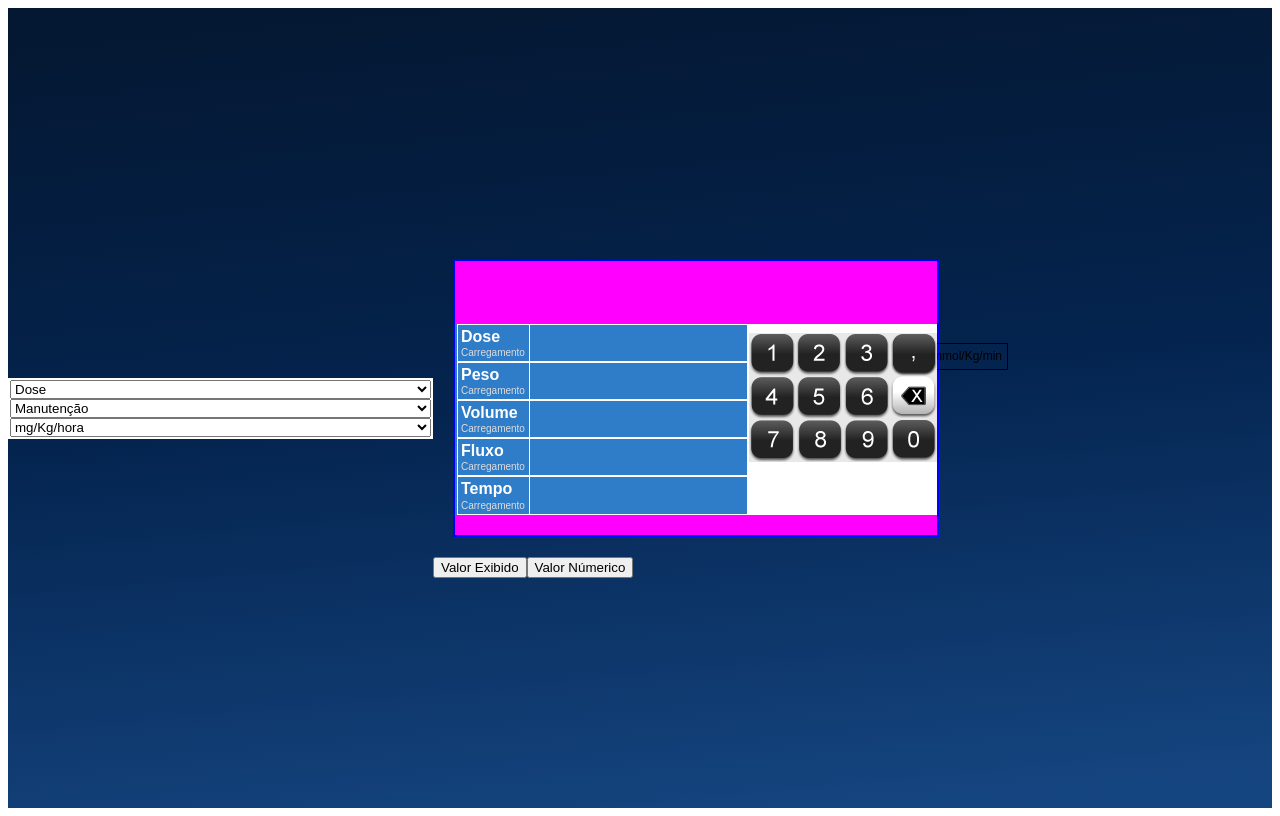
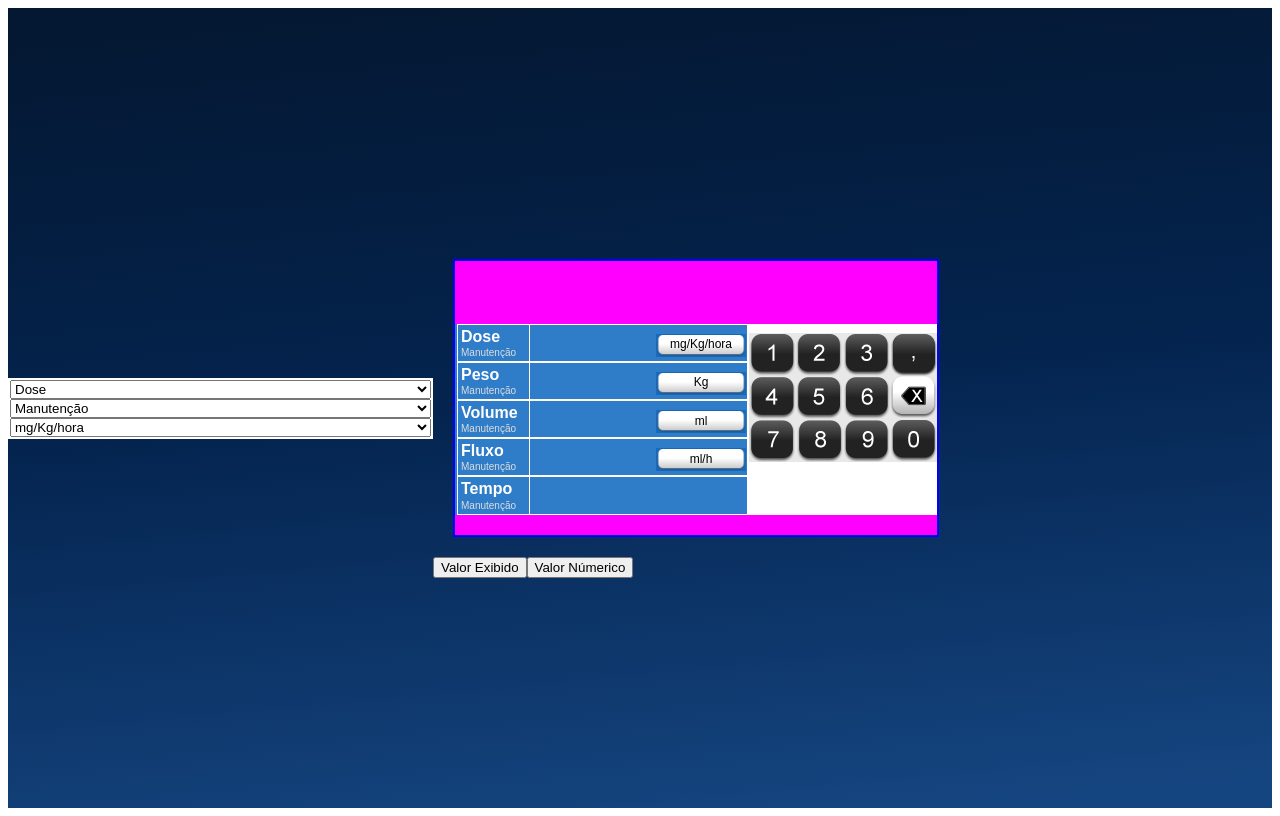
Before and after one commit to dcsalengue/Teclado_Touch_V2, a React (Vite) app: page / in a window 1280 px wide. Built offline with nearby package versions, Linux system fonts and the light colour scheme.

Commit message:
Incluidos itens de programação e botão de unidades. O item de programação é composto pelo label, pelo display umérico e pelo botão de unidade.

```diff
--- a/src/App.jsx
+++ b/src/App.jsx
@@ -7,8 +7,213 @@ import tipoInfusao from "./componentes/tipoInfusao.json"
 import unidades from "./componentes/unidades.json"
 
 import Teclado from "./componentes/Teclado"
+
 import DisplayNumerico from "./componentes/DisplayNumerico";
 import ListaSelecionar from "./componentes/ListaSelecionar"
+import ItemProgramacao from "./componentes/ItemProgramacao"
+
+
+
+function getRandomIntInclusive(min, max) {
+  min = Math.ceil(min);
+  max = Math.floor(max);
+  return Math.floor(Math.random() * (max - min + 1) + min); //O máximo é inclusivo e o mínimo é inclusivo
+}
+
+function App() {
+  //const [teclaPressionada, setTeclaPressionada] = useState(null);
+  const [teclaPressionada, setTeclaPressionada] = useState({ digito: null, contador: 0 });
+
+  const [valorExibidoDose, setValorExibidoDose] = useState('');
+  const [valorNumericoDose, setValorNumericoDose] = useState(0);
+
+  const [valorExibidoPeso, setValorExibidoPeso] = useState('');
+  const [valorNumericoPeso, setValorNumericoPeso] = useState(0);
+
+  const [valorExibidoVolume, setValorExibidoVolume] = useState('');
+  const [valorNumericoVolume, setValorNumericoVolume] = useState(0);
+
+  const [valorExibidoFluxo, setValorExibidoFluxo] = useState('');
+  const [valorNumericoFluxo, setValorNumericoFluxo] = useState(0);
+
+  const [valorExibidoTempo, setValorExibidoTempo] = useState('');
+  const [valorNumericoTempo, setValorNumericoTempo] = useState(0);
+
+  const handleTeclaPressionada = (novoDigito) => {
+    setTeclaPressionada(prevState => ({
+      digito: novoDigito,
+      contador: prevState.contador + 1
+    }));
+  };
+
+  // useEffect(() => {
+  //   console.log("E aí, isso aqui roda sempre que o componente renderizar!");
+  // });
+  const [modoInfusaoSelecionado, setModoInfusaoSelecionado] = useState('dose');
+  const [tipoInfusaoSelecionado, setTipoInfusaoSelecionado] = useState('manutencao');
+  const [unidadeSelecionada, setUnidadeSelecionada] = useState('mg_kg_hora');
+
+  // useEffect(() => {
+  //   //if(modoInfusaoSelecionado)
+  //   console.log(`${modoInfusaoSelecionado}`);
+  // }, [modoInfusaoSelecionado]);
+
+  return (
+    <FundoGradiente>
+      <EspacoEsquerda>
+        <ListaSelecionar nome={"modoInfusao"} value={modoInfusaoSelecionado} itens={modoInfusao} setSelecionado={setModoInfusaoSelecionado} />
+        <ListaSelecionar nome={"tipoInfusao"} value={tipoInfusaoSelecionado} itens={tipoInfusao} setSelecionado={setTipoInfusaoSelecionado} naoExibe={modoInfusaoSelecionado === "volumetrico"} />
+        <ListaSelecionar nome={"unidades"} value={unidadeSelecionada} itens={unidades} setSelecionado={setUnidadeSelecionada} naoExibe={modoInfusaoSelecionado === "volumetrico"} />
+      </EspacoEsquerda>
+
+      <EspacoCentro>
+        <ContainerDisplay>
+          <BarraDeStatus />
+          <Main>
+            {/* */}
+            <ItemProgramacao
+              selecionado
+              cursor
+              parametroProgramacao={"Dose"}
+              tipoInfusao={tipoInfusao.filter(tipoInfusao => tipoInfusao.value === tipoInfusaoSelecionado).map(tipoInfusao => tipoInfusao.nome)}
+              valorNumerico={valorNumericoDose}  // dose
+              valorExibido={valorExibidoDose}    // dose
+              setValorExibido={setValorExibidoDose}
+              teclaPressionada={teclaPressionada}
+              maxDigitosInteiros={5}
+              maxDigitosDecimais={3}
+              unidade={unidades.filter(unidade => unidade.value === unidadeSelecionada).map(unidade => unidade.nome)}
+            />
+            {/* */}
+            <ItemProgramacao
+              parametroProgramacao={"Peso"}
+              tipoInfusao={tipoInfusao.filter(tipoInfusao => tipoInfusao.value === tipoInfusaoSelecionado).map(tipoInfusao => tipoInfusao.nome)}
+              valorNumerico={valorNumericoPeso}
+              valorExibido={valorExibidoPeso}
+              setValorExibido={setValorExibidoPeso}
+              teclaPressionada={teclaPressionada}
+              maxDigitosInteiros={3}
+              maxDigitosDecimais={1}
+              unidade={"Kg"}
+            />
+            {/**/}
+            {/* */}
+            <ItemProgramacao
+              parametroProgramacao={"Volume"}
+              tipoInfusao={tipoInfusao.filter(tipoInfusao => tipoInfusao.value === tipoInfusaoSelecionado).map(tipoInfusao => tipoInfusao.nome)}
+              valorNumerico={valorNumericoVolume}
+              valorExibido={valorExibidoVolume}
+              setValorExibido={setValorExibidoVolume}
+              teclaPressionada={teclaPressionada}
+              maxDigitosInteiros={4}
+              maxDigitosDecimais={2}
+              unidade={"ml"}
+            />
+            {/* */}
+            {/* */}
+            <ItemProgramacao
+              parametroProgramacao={"Fluxo"}
+              tipoInfusao={tipoInfusao.filter(tipoInfusao => tipoInfusao.value === tipoInfusaoSelecionado).map(tipoInfusao => tipoInfusao.nome)}
+              valorNumerico={valorNumericoFluxo}
+              valorExibido={valorExibidoFluxo}
+              setValorExibido={setValorExibidoFluxo}
+              teclaPressionada={teclaPressionada}
+              maxDigitosInteiros={4}
+              maxDigitosDecimais={2}
+              unidade={"ml/h"}
+            />
+            {/* */}
+            {/* */}
+            <ItemProgramacao
+              parametroProgramacao={"Tempo"}
+              tipoInfusao={tipoInfusao.filter(tipoInfusao => tipoInfusao.value === tipoInfusaoSelecionado).map(tipoInfusao => tipoInfusao.nome)}
+              valorNumerico={valorNumericoTempo}
+              valorExibido={valorExibidoTempo}
+              setValorExibido={setValorExibidoTempo}
+              teclaPressionada={teclaPressionada}
+              maxDigitosInteiros={3}
+              maxDigitosDecimais={0}
+              unidade={null}
+            />
+            {/* *}
+
+
+            {/* *}
+            <AbaProgramar>
+              <LabelParametroProgramacao tipoInfusao={tipoInfusaoSelecionado} parametroProgramacao={"Dose"}>
+                Dose
+                <span>
+                  Carregamento
+                </span>
+              </LabelParametroProgramacao>
+              <div style={{display: "flex", flexDirection: "row", }}>
+              <DisplayNumerico
+                style={styleDisplayNumerico}
+                valorNumerico={valorNumerico}
+                valorExibido={valorExibido}
+                setValorExibido={setValorExibido}
+                teclaPressionada={teclaPressionada}
+                maxDigitosInteiros={5}
+                maxDigitosDecimais={3}
+              />
+              <div style={divUnidade}>
+                mmol/Kg/min
+              </div>
+              </div>
+            </AbaProgramar>
+            <AbaProgramar>
+              <LabelParametroProgramacao>
+              Peso
+              <span>
+                Carregamento
+              </span>
+            </LabelParametroProgramacao>
+            </AbaProgramar>
+            <AbaProgramar>
+              <LabelParametroProgramacao>
+              Volume
+              <span>
+                Carregamento
+              </span>
+            </LabelParametroProgramacao>
+            </AbaProgramar>
+            <AbaProgramar>
+              <LabelParametroProgramacao>
+              Fluxo
+              <span>
+                Carregamento
+              </span>
+            </LabelParametroProgramacao>
+            </AbaProgramar>
+
+            <AbaProgramar>
+              <LabelParametroProgramacao>
+              Tempo
+              <span>
+                Carregamento
+              </span>
+            </LabelParametroProgramacao>
+            </AbaProgramar>
+            {/**/}
+          </Main>
+          <Teclado style={tecladoStyle} onTeclaPressionada={handleTeclaPressionada} />
+          <CaminhoDePao />
+        </ContainerDisplay>
+        <button onClick={() => { setValorExibidoVolume(getRandomIntInclusive(10000, 99999)) }}>Valor Exibido</button>
+        <button onClick={() => { setValorNumericoPeso(Math.random() * 25358) }}>Valor Númerico</button>
+
+      </EspacoCentro>
+      <EspacoDireita></EspacoDireita>
+
+
+    </FundoGradiente>
+  )
+}
+
+export default App
+//<DivTeste> {teclaPressionada} </DivTeste>
+
+
 
 
 const ContainerDisplay = styled.div`
@@ -72,21 +277,6 @@ padding-left: 2px;
   font-size: 28px;
   box-sizing: border-box;
 `
-
-const AbaProgramar = styled.div`
-display: flex;
-  border: 1px solid white;
-  flex-grow: 1; /* Faz com que a AbaProgramar ocupe todo o espaço disponível */
-  width: 100%; /* Ocupa todo o espaço disponível horizontalmente */
-  height: 100%; /* Ocupa todo o espaço disponível verticalmente */
-  display: flex;
-  align-items: center;
-  justify-content: left;
-
-  color: black;
-  box-sizing: border-box;
-`
-
 const EspacoEsquerda = styled.section`
   padding: 2px;
   flex-grow: 1;
@@ -109,6 +299,19 @@ const EspacoDireita = styled.section`
   justify-content:center;
   background-color: white;
 
+`
+
+const AbaProgramar = styled.div`
+  display: flex;
+  border: 1px solid white;
+  flex-grow: 1; /* Faz com que a AbaProgramar ocupe todo o espaço disponível */
+  width: 100%; /* Ocupa todo o espaço disponível horizontalmente */
+  height: 100%; /* Ocupa todo o espaço disponível verticalmente */
+  align-items: center;
+  justify-content: left;
+
+  color: black;
+  box-sizing: border-box;
 `
 
 const LabelParametroProgramacao = styled.div`
@@ -152,129 +355,12 @@ const divUnidade = {
   justifyContent: "center",
   width: "80px",
   height: "25px",
-  margin_right:"0px",
+  margin_right: "0px",
   right: "272px",
   backcground: "red",
-  backcgroundColor:"red",
+  backcgroundColor: "red",
   border: '1px solid black',
   fontSize: "12px",
 
   fontFamily: "Ubunto, sans-serif"
 }
-
-function getRandomIntInclusive(min, max) {
-  min = Math.ceil(min);
-  max = Math.floor(max);
-  return Math.floor(Math.random() * (max - min + 1) + min); //O máximo é inclusivo e o mínimo é inclusivo
-}
-
-function App() {
-  //const [teclaPressionada, setTeclaPressionada] = useState(null);
-  const [teclaPressionada, setTeclaPressionada] = useState({ digito: null, contador: 0 });
-
-  const [valorExibido, setValorExibido] = useState('');
-  const [valorNumerico, setValorNumerico] = useState(0);
-
-  const handleTeclaPressionada = (novoDigito) => {
-    setTeclaPressionada(prevState => ({
-      digito: novoDigito,
-      contador: prevState.contador + 1
-    }));
-  };
-
-  // useEffect(() => {
-  //   console.log("E aí, isso aqui roda sempre que o componente renderizar!");
-  // });
-  const [modoInfusaoSelecionado, setModoInfusaoSelecionado] = useState('dose');
-  const [tipoInfusaoSelecionado, setTipoInfusaoSelecionado] = useState('manutencao');
-  const [unidadeSelecionada, setUnidadeSelecionada] = useState('mg_kg_hora');
-
-  // useEffect(() => {
-  //   //if(modoInfusaoSelecionado)
-  //   console.log(`${modoInfusaoSelecionado}`);
-  // }, [modoInfusaoSelecionado]);
-
-  return (
-    <FundoGradiente>
-      <EspacoEsquerda>
-        <ListaSelecionar nome={"modoInfusao"} value={modoInfusaoSelecionado} itens={modoInfusao} setSelecionado={setModoInfusaoSelecionado} />
-        <ListaSelecionar nome={"tipoInfusao"} value={tipoInfusaoSelecionado} itens={tipoInfusao} setSelecionado={setTipoInfusaoSelecionado} naoExibe={modoInfusaoSelecionado === "volumetrico"} />
-        <ListaSelecionar nome={"unidades"} value={unidadeSelecionada} itens={unidades} setSelecionado={setUnidadeSelecionada} naoExibe={modoInfusaoSelecionado === "volumetrico"} />
-      </EspacoEsquerda>
-
-      <EspacoCentro>
-        <ContainerDisplay>
-          <BarraDeStatus />
-          <Main>
-            <AbaProgramar>
-              <LabelParametroProgramacao tipoInfusao={tipoInfusaoSelecionado} parametroProgramacao={"Dose"}>
-                Dose
-                <span>
-                  Carregamento
-                </span>
-              </LabelParametroProgramacao>
-              <div style={{display: "flex", flexDirection: "row", }}>
-              <DisplayNumerico
-                style={styleDisplayNumerico}
-                valorNumerico={valorNumerico}
-                valorExibido={valorExibido}
-                setValorExibido={setValorExibido}
-                teclaPressionada={teclaPressionada}
-                maxDigitosInteiros={5}
-                maxDigitosDecimais={3}
-              />
-              <div style={divUnidade}>
-                mmol/Kg/min
-              </div>
-              </div>
-            </AbaProgramar>
-            <AbaProgramar>
-              <LabelParametroProgramacao>
-              Peso
-              <span>
-                Carregamento
-              </span>
-            </LabelParametroProgramacao>
-            </AbaProgramar>
-            <AbaProgramar>
-              <LabelParametroProgramacao>
-              Volume
-              <span>
-                Carregamento
-              </span>
-            </LabelParametroProgramacao>
-            </AbaProgramar>
-            <AbaProgramar>
-              <LabelParametroProgramacao>
-              Fluxo
-              <span>
-                Carregamento
-              </span>
-            </LabelParametroProgramacao>
-            </AbaProgramar>
-
-            <AbaProgramar>
-              <LabelParametroProgramacao>
-              Tempo
-              <span>
-                Carregamento
-              </span>
-            </LabelParametroProgramacao>
-            </AbaProgramar>
-          </Main>
-          <Teclado style={tecladoStyle} onTeclaPressionada={handleTeclaPressionada} />
-          <CaminhoDePao />
-        </ContainerDisplay>
-        <button onClick={() => { setValorExibido(getRandomIntInclusive(10000, 99999)) }}>Valor Exibido</button>
-        <button onClick={() => { setValorNumerico(Math.random() * 25358) }}>Valor Númerico</button>
-
-      </EspacoCentro>
-      <EspacoDireita></EspacoDireita>
-
-
-    </FundoGradiente>
-  )
-}
-
-export default App
-//<DivTeste> {teclaPressionada} </DivTeste>
--- a/src/componentes/DisplayNumerico/index.jsx
+++ b/src/componentes/DisplayNumerico/index.jsx
@@ -10,7 +10,7 @@ const DisplayNumerico = ({ style, valorExibido, setValorExibido, teclaPressionad
         maxDigitosInteiros = maxDigitosInteiros ? maxDigitosInteiros : 5
         maxDigitosDecimais = maxDigitosDecimais ? maxDigitosDecimais : 3
 
-        if (teclaPressionada.digito !== null) {
+        if (teclaPressionada && teclaPressionada.digito !== null) {
             var [parteInteira, parteDecimal] = valorExibido.toString().split(".");
             var lengthInteiro = parteInteira ? parteInteira.length : 0;
             var lengthDecimal = parteDecimal ? parteDecimal.length : 0;
@@ -50,7 +50,7 @@ const DisplayNumerico = ({ style, valorExibido, setValorExibido, teclaPressionad
             if (valorNumerico === 0)
                 setValorExibido('')
             else if (lengthInteiro > maxDigitosInteiros)
-                setValorExibido("OVERFLOW !");
+                setValorExibido("ERRO!");
             else
                 setValorExibido(`${parseFloat(valorNumerico).toFixed(maxDigitosDecimais)}`);
         }
--- /dev/null
+++ b/src/componentes/ItemProgramacao/index.jsx
@@ -0,0 +1,136 @@
+import styled from "styled-components"
+import DisplayNumerico from "../DisplayNumerico";
+
+const ItemProgramacao = ({
+    selecionado          // Item está selecionado
+    , cursor               // é permitido digitar (é o item que selecionado atual)
+    , parametroProgramacao // Dose; Peso; Volume; Fluxo ; Tempo
+    , tipoInfusao          // Manutenção; Carregamento ; Bolus
+    , valorNumerico        // Valor em ponto flutuante que irá alterar o valor exibido
+    , valorExibido         // Alterar o valor exibido diretamente
+    , setValorExibido      // Função para alterar o estado do valor exibido
+    , teclaPressionada     // Valor da tecla pressionada
+    , maxDigitosInteiros   // Número máximo de dígitos inteiros do valor exibido
+    , maxDigitosDecimais   // Número máximo de dígitos decimais do valor exibido
+    , unidade              // Unidade a que se refere o valor exibido
+
+}) => {
+    return (
+
+        <AbaProgramar>
+            <LabelParametroProgramacao>
+                {parametroProgramacao}
+                <span>
+                    {tipoInfusao}
+                </span>
+            </LabelParametroProgramacao>
+
+            <DisplayNumerico
+                style={styleDisplayNumerico}
+                valorNumerico={valorNumerico}
+                valorExibido={valorExibido}
+                setValorExibido={setValorExibido}
+                teclaPressionada={selecionado ? teclaPressionada : null}
+                maxDigitosInteiros={maxDigitosInteiros}
+                maxDigitosDecimais={maxDigitosDecimais}
+            />
+            <div style={ styleDivPaiUnidade}>
+            {unidade !== null && (
+                <BotaoUnidade>
+                    {unidade}
+                </BotaoUnidade>)}
+                </div>
+        </AbaProgramar>
+    )
+}
+
+
+export default ItemProgramacao;
+
+const larguraBotaoUnidade = 84
+
+const AbaProgramar = styled.div`
+  display: flex;
+  border: 1px solid white;
+  flex-grow: 1; /* Faz com que a AbaProgramar ocupe todo o espaço disponível */
+  width: 100%; /* Ocupa todo o espaço disponível horizontalmente */
+  height: 100%; /* Ocupa todo o espaço disponível verticalmente */
+  align-items: center;
+  justify-content: left;
+
+  color: black;
+  box-sizing: border-box;
+`
+
+const LabelParametroProgramacao = styled.div`
+  display: flex;
+  flex-direction: column;
+  padding: 3px 1px 1px 3px;
+  align-items: left;
+  justify-content: left;
+  width: 72px;
+  height: 100%;
+  border-right: 1px solid white;
+  font-family: "Ubuntu", sans-serif;
+  font-weight: bold;
+  font-size: 16px;
+  color: white;
+  box-sizing: border-box;
+  /* Estilo para o span */
+  & > span {
+    margin-top: auto;
+    margin-bottom: 2px;
+    font-family: "Ubuntu", sans-serif;
+    font-weight: normal;
+    font-size: 10px;
+    color: #dddddd;
+
+  }
+`;
+
+
+const styleDisplayNumerico = {
+    color: "black",
+    backgroundColor: "white",
+    marginLeft: "2px",
+    marginRight: "92px",
+    textAlign: "right",
+    paddingRight:"2px",
+    flexGrow: 1,
+    fontSize: "28px",
+}
+const styleDivPaiUnidade = {
+    position: "relative", /* Defina o posicionamento relativo no pai */
+    height: '100%', /* Ajuste a altura conforme necessário */
+    width: "auto",
+    marginRight: "1px",
+    backgroundColor:"red",
+}
+const BotaoUnidade = styled.div`
+    position: absolute;
+    bottom: 2px;
+    right:0px;
+    display: flex;
+    align-items: center;
+    justify-content: center;
+    user-select: none;
+    margin-bottom: 0px;
+    padding-bottom:2px;
+    height: 25px;
+    //background-color: green;
+    width: 90px;
+    margin-right: 0px;
+    font-size: 12px;
+    text-align: center;
+    font-family: "Ubuntu", sans-serif;
+    color: black;
+    background-image: url('public/imagens/unidades/IMAGEM_DERS_Unidade_droga_C1_Grande_SOLTO[310-108].BMP');
+    background-size: contain;
+    background-position: center;
+    background-repeat: no-repeat;
+    z-index: 0;
+
+    &:hover {
+        cursor: pointer;
+    }
+`;
--- a/src/componentes/unidades.json
+++ b/src/componentes/unidades.json
@@ -78,5 +78,10 @@
         "id": 16,
         "value": "g_hora",
         "nome": "g/hora"
+    },
+    {
+        "id": 17,
+        "value": "mmol_Kg_hora",
+        "nome": "mmol/Kg/hora"
     }
 ]
--- a/src/main.jsx
+++ b/src/main.jsx
@@ -3,7 +3,7 @@ import ReactDOM from 'react-dom/client'
 import App from './App.jsx'
 
 ReactDOM.createRoot(document.getElementById('root')).render(
-  <React.StrictMode>
+  // <React.StrictMode>
     <App />
-</React.StrictMode>,
+
 )
```
Also changed, not shown: public/imagens/unidades/IMAGEM_DERS_Unidade_droga_C1_Grande_SOLTO[310-108].BMP (added), 1 other file (tests, documents, lock files or other folders).
